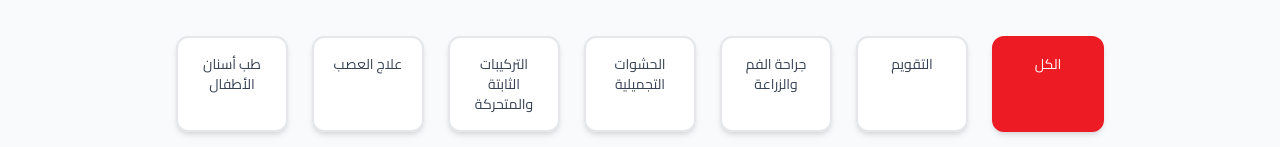
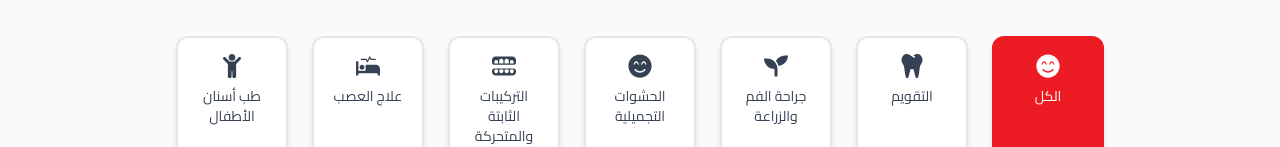
Before and after one commit to OMAR12142/elsafwa-dental-center-final, a React (Vite) app: page /Before_after in a window 1280 px wide. Shown: the part 208-355 px from the top of the page. Built offline with nearby package versions, Linux system fonts and the light colour scheme.

Commit message:
icons proplem

```diff
--- a/src/pages/Before_after.jsx
+++ b/src/pages/Before_after.jsx
@@ -311,6 +311,8 @@ export default function Before_after() {
                 : "bg-white text-gray-700 border-gray-200 hover:bg-gray-100"
             }`}
           >
+                  <Icon className="text-2xl mb-2" />
+
             <span className="text-sm text-center font-medium">{name}</span>
           </button>
         ))}
```
